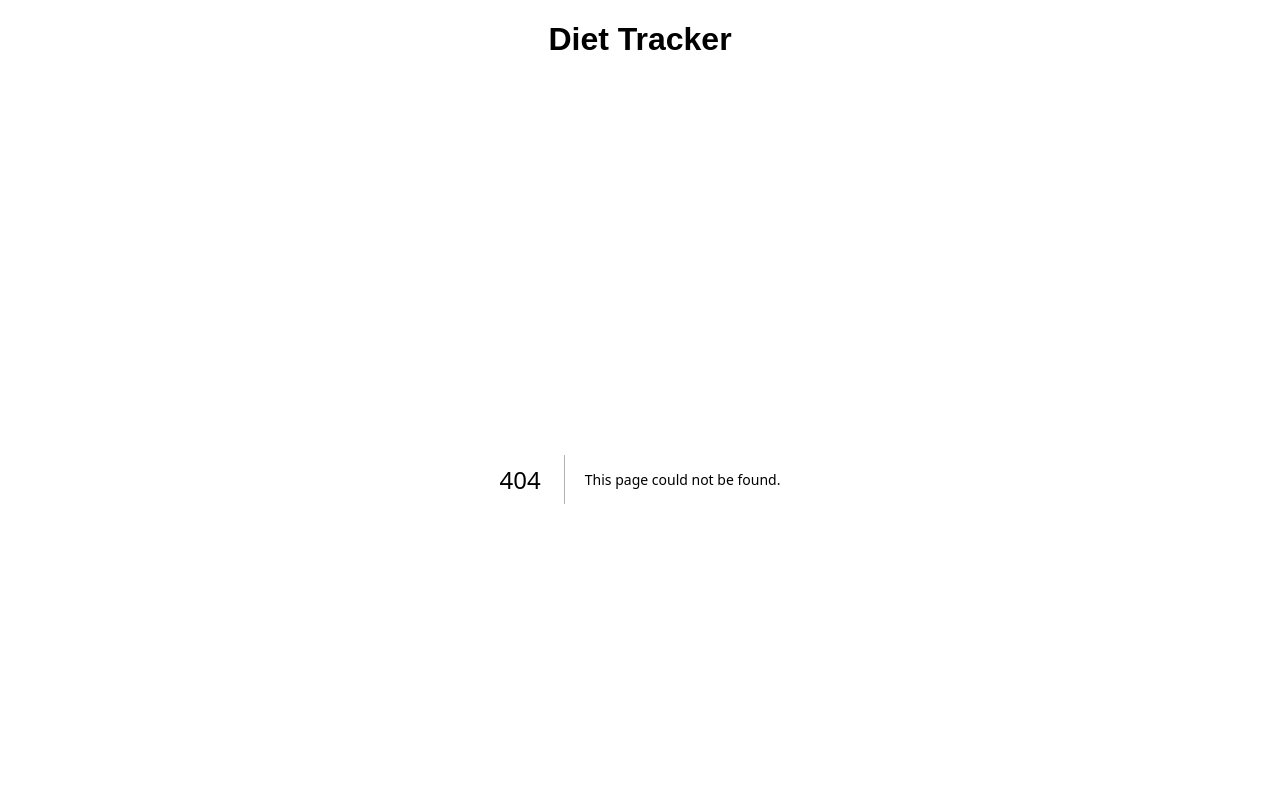
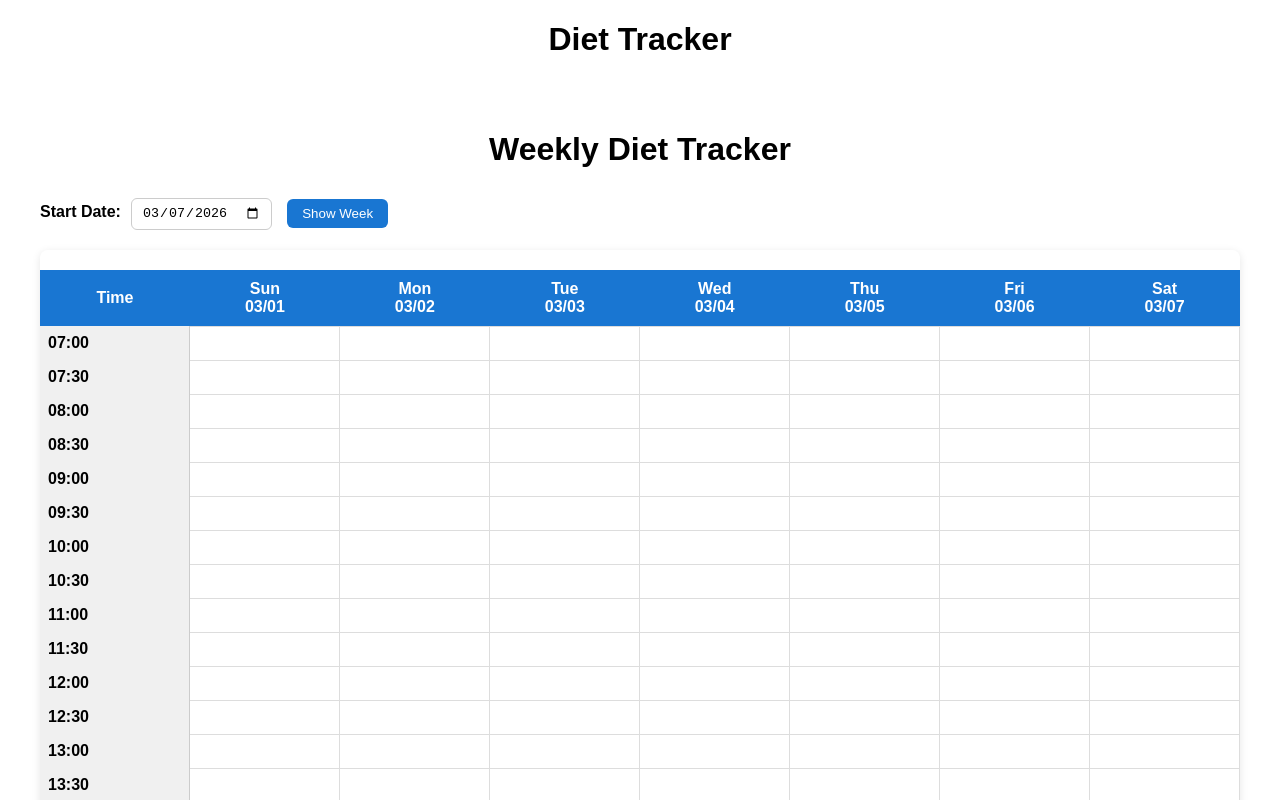
Before and after one commit to idea-ai-labs/diet-tracker, a Next.js app: page /viewer in a window 1280 px wide. Before the commit this address had no page. Shown: the top 800 px of the page. Built offline with nearby package versions, Linux system fonts and the light colour scheme; no server answers; the database is empty.

Commit message:
Create page.tsx

```diff
--- /dev/null
+++ b/app/viewer/page.tsx
@@ -0,0 +1,175 @@
+"use client"
+
+import { useEffect, useState } from "react"
+
+type Meal = {
+  id: number
+  meal_date: string
+  meal_time: string
+  food: string
+}
+
+export default function ViewerPage() {
+  const today = new Date().toISOString().split("T")[0]
+  const [startDate, setStartDate] = useState<string>(today)
+  const [data, setData] = useState<Meal[]>([])
+  const [editingCell, setEditingCell] = useState<string | null>(null)
+  const [cellValue, setCellValue] = useState("")
+
+  const times: string[] = []
+  for (let h = 7; h <= 23; h++) {
+    for (let m of [0, 30]) {
+      if (h === 23 && m === 30) continue
+      times.push(`${String(h).padStart(2, "0")}:${String(m).padStart(2, "0")}`)
+    }
+  }
+
+  const weekDates: string[] = []
+  if (startDate) {
+    const [y, m, d] = startDate.split("-").map(Number)
+    const start = new Date(y, m - 1, d)
+    const sunday = new Date(start)
+    sunday.setDate(start.getDate() - start.getDay())
+    for (let i = 0; i < 7; i++) {
+      const day = new Date(sunday)
+      day.setDate(sunday.getDate() + i)
+      weekDates.push(`${day.getFullYear()}-${String(day.getMonth() + 1).padStart(2, "0")}-${String(day.getDate()).padStart(2, "0")}`)
+    }
+  }
+
+  useEffect(() => {
+    if (startDate) loadGrid()
+  }, [startDate])
+
+  async function loadGrid() {
+    if (!startDate) return
+    const res = await fetch(`/api/meals?start=${weekDates[0]}&end=${weekDates[6]}`)
+    const json = await res.json()
+    setData(json)
+  }
+
+  const getCell = (date: string, time: string) =>
+    data
+      .filter(e => e.meal_date === date && e.meal_time === time)
+      .map(e => e.food)
+      .join(", ")
+
+  const saveCell = async (date: string, time: string) => {
+    await fetch("/api/saveMeal", {
+      method: "POST",
+      headers: { "Content-Type": "application/json" },
+      body: JSON.stringify({ date, time, food: cellValue })
+    })
+    setEditingCell(null)
+    loadGrid()
+  }
+
+  return (
+    <div style={{ padding: "30px", fontFamily: "Arial, sans-serif", maxWidth: "1200px", margin: "auto" }}>
+      <h1 style={{ textAlign: "center", marginBottom: "30px" }}>Weekly Diet Tracker</h1>
+
+      <div style={{ marginBottom: "20px", display: "flex", alignItems: "center", gap: "15px", flexWrap: "wrap" }}>
+        <label style={{ fontWeight: "bold" }}>
+          Start Date:
+          <input
+            type="date"
+            value={startDate}
+            onChange={e => setStartDate(e.target.value)}
+            style={{
+              marginLeft: "10px",
+              padding: "6px 10px",
+              borderRadius: "6px",
+              border: "1px solid #ccc"
+            }}
+          />
+        </label>
+        <button
+          onClick={loadGrid}
+          style={{
+            padding: "7px 15px",
+            backgroundColor: "#1976d2",
+            color: "#fff",
+            border: "none",
+            borderRadius: "6px",
+            cursor: "pointer",
+            transition: "background-color 0.2s"
+          }}
+          onMouseEnter={e => (e.currentTarget.style.backgroundColor = "#155fa0")}
+          onMouseLeave={e => (e.currentTarget.style.backgroundColor = "#1976d2")}
+        >
+          Show Week
+        </button>
+      </div>
+
+      <div style={{ overflowX: "auto", boxShadow: "0 2px 8px rgba(0,0,0,0.1)", borderRadius: "8px" }}>
+        <table style={{ borderCollapse: "collapse", width: "100%", minWidth: "700px" }}>
+          <thead style={{ backgroundColor: "#1976d2", color: "#fff" }}>
+            <tr>
+              <th style={{ padding: "10px", position: "sticky", left: 0, backgroundColor: "#1976d2" }}>Time</th>
+              {weekDates.map(date => {
+                const localDate = new Date(date + "T00:00:00")
+                const dayName = localDate.toLocaleDateString("en-US", { weekday: "short" })
+                const formattedDate = localDate.toLocaleDateString("en-US", { month: "2-digit", day: "2-digit" })
+                return <th key={date} style={{ padding: "10px" }}>{dayName}<br />{formattedDate}</th>
+              })}
+            </tr>
+          </thead>
+          <tbody>
+            {times.map(time => (
+              <tr key={time} style={{ backgroundColor: "#fafafa" }}>
+                <td style={{ padding: "8px", fontWeight: "bold", position: "sticky", left: 0, backgroundColor: "#f0f0f0", borderRight: "1px solid #ccc" }}>{time}</td>
+                {weekDates.map(date => {
+                  const cellId = `${date}-${time}`
+                  const cellContent = getCell(date, time)
+                  return (
+                    <td
+                      key={cellId}
+                      onClick={() => {
+                        setEditingCell(cellId)
+                        setCellValue(cellContent)
+                      }}
+                      style={{
+                        padding: "6px",
+                        border: "1px solid #ddd",
+                        cursor: "pointer",
+                        minWidth: "120px",
+                        transition: "background-color 0.2s",
+                        backgroundColor: editingCell === cellId ? "#fff9c4" : "#fff"
+                      }}
+                      onMouseEnter={e => {
+                        if (editingCell !== cellId) e.currentTarget.style.backgroundColor = "#f1f7ff"
+                      }}
+                      onMouseLeave={e => {
+                        if (editingCell !== cellId) e.currentTarget.style.backgroundColor = editingCell === cellId ? "#fff9c4" : "#fff"
+                      }}
+                    >
+                      {editingCell === cellId ? (
+                        <input
+                          autoFocus
+                          value={cellValue}
+                          onChange={e => setCellValue(e.target.value)}
+                          onKeyDown={async e => {
+                            if (e.key === "Enter") saveCell(date, time)
+                          }}
+                          onBlur={() => setEditingCell(null)}
+                          style={{
+                            width: "100%",
+                            padding: "4px 6px",
+                            borderRadius: "4px",
+                            border: "1px solid #1976d2"
+                          }}
+                        />
+                      ) : (
+                        cellContent
+                      )}
+                    </td>
+                  )
+                })}
+              </tr>
+            ))}
+          </tbody>
+        </table>
+      </div>
+    </div>
+  )
+}
```
